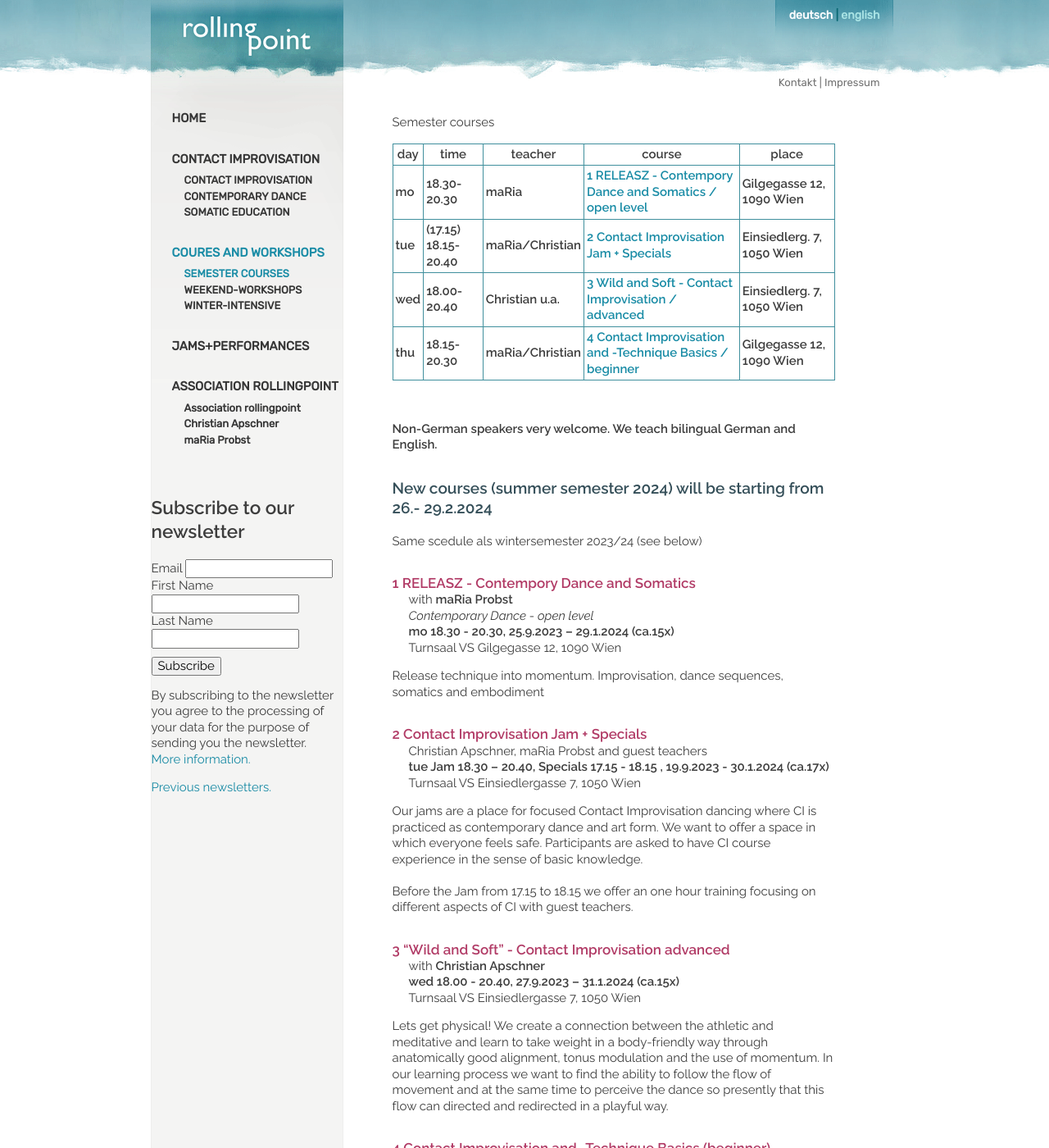
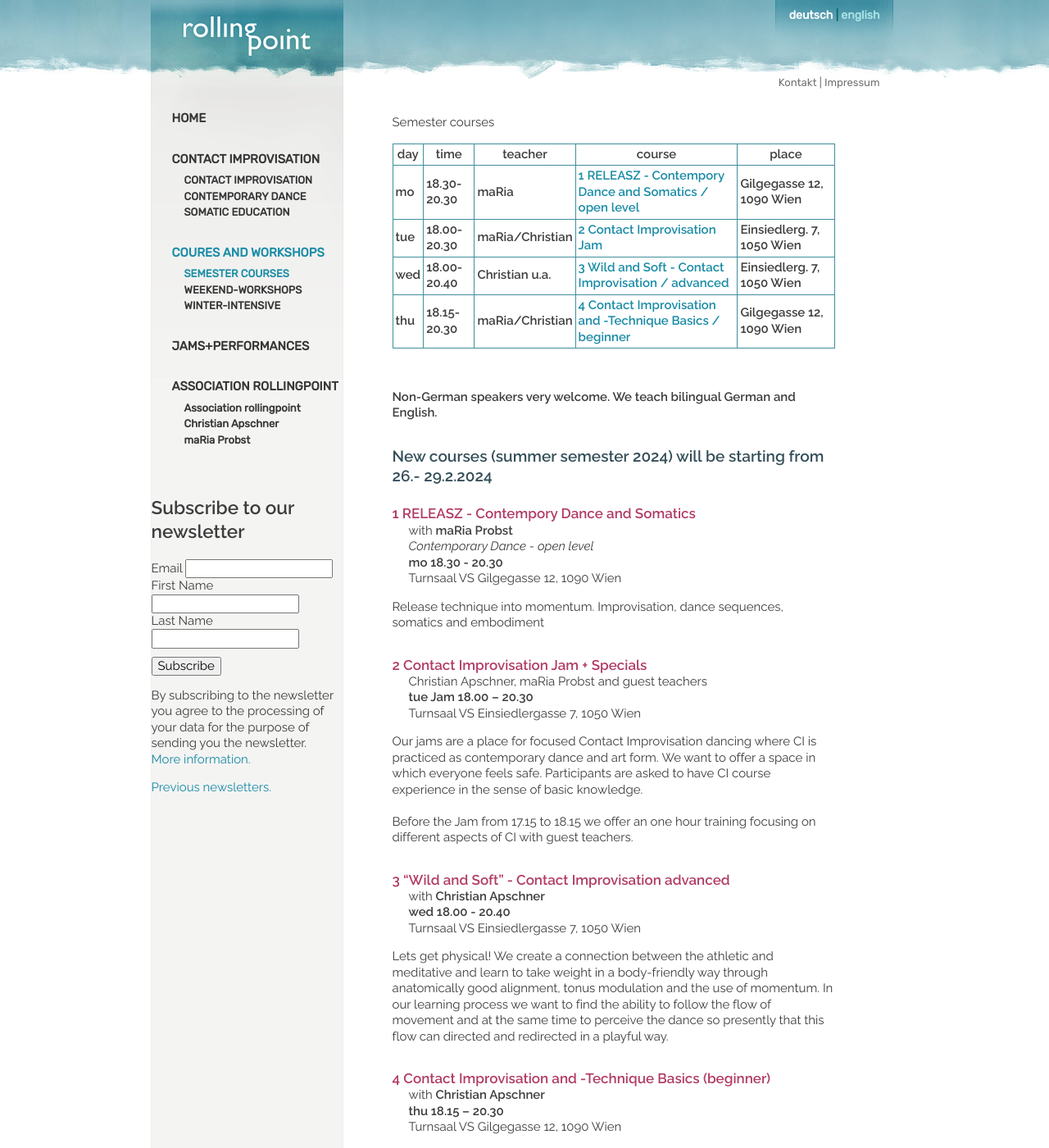
Before and after one commit to manulari/rollingpointat, a Jekyll site: the page built from _pages_en/en-kurse.md, in a window 1280 px wide and 1400 px high. Shown: the whole window at 82% size. Built offline with Jekyll 4.4.1, drawn with Linux system fonts in a browser that asks for light colours; comment, search, counter and statistics services are not loaded; some of the changed text lies outside the part shown.

Commit message:
Update page (en) “en-kurse”

```diff
--- a/_pages_en/en-kurse.md
+++ b/_pages_en/en-kurse.md
@@ -6,12 +6,12 @@ other_lang: /kurse
 ---
 Semester courses
 
-| day     | time                    | teacher             | course                                                               | place                         |
-| ------- | ----------------------- | ------------------- | -------------------------------------------------------------------- | ----------------------------- |
-| **mo**  | **18.30-20.30**         | **maRia**           | **[1 RELEASZ - Contempory Dance and Somatics / open level](#mo)**    | **Gilgegasse 12, 1090 Wien**  |
-| **tue** | **(17.15) 18.15-20.40** | **maRia/Christian** | [](#mie)**[2 Contact Improvisation Jam + Specials](#di)**            | **Einsiedlerg. 7, 1050 Wien** |
-| **wed** | **18.00-20.40**         | **Christian u.a.**  | **[3 Wild and Soft - Contact Improvisation / advanced](#mi)**        | **Einsiedlerg. 7, 1050 Wien** |
-| **thu** | **18.15-20.30**         | **maRia/Christian** | **[4 Contact Improvisation and -Technique Basics  / beginner](#do)** | **Gilgegasse 12, 1090 Wien**  |
+| day     | time            | teacher             | course                                                               | place                         |
+| ------- | --------------- | ------------------- | -------------------------------------------------------------------- | ----------------------------- |
+| **mo**  | **18.30-20.30** | **maRia**           | **[1 RELEASZ - Contempory Dance and Somatics / open level](#mo)**    | **Gilgegasse 12, 1090 Wien**  |
+| **tue** | **18.00-20.30** | **maRia/Christian** | [](#mie)**[2 Contact Improvisation Jam](#di)**                       | **Einsiedlerg. 7, 1050 Wien** |
+| **wed** | **18.00-20.40** | **Christian u.a.**  | **[3 Wild and Soft - Contact Improvisation / advanced](#mi)**        | **Einsiedlerg. 7, 1050 Wien** |
+| **thu** | **18.15-20.30** | **maRia/Christian** | **[4 Contact Improvisation and -Technique Basics  / beginner](#do)** | **Gilgegasse 12, 1090 Wien**  |
 
 &nbsp;
 
@@ -19,7 +19,7 @@ Semester courses
 
 ### New courses (summer semester 2024) will be starting from 26.- 29.2.2024
 
-Same scedule als wintersemester 2023/24 (see below)
+
 
 <div class="named-anchor" id="mo"></div>
 
@@ -27,7 +27,7 @@ Same scedule als wintersemester 2023/24 (see below)
 
 with **maRia Probst**\
 *Contemporary Dance* - *open level*\
-**mo 18.30 - 20.30, 25.9.2023 – 29.1.2024 (ca.15x)**\
+**mo 18.30 - 20.30**\
 Turnsaal VS Gilgegasse 12, 1090 Wien
 
 Release technique into momentum. Improvisation, dance sequences, somatics and embodiment
@@ -37,7 +37,7 @@ Release technique into momentum. Improvisation, dance sequences, somatics and em
 #### 2 Contact Improvisation Jam + Specials
 
 Christian Apschner, maRia Probst and guest teachers\
-**tue Jam 18.30 – 20.40, Specials 17.15 - 18.15 , 19.9.2023 - 30.1.2024 (ca.17x)**\
+**tue Jam 18.00 – 20.30**\
 Turnsaal VS Einsiedlergasse 7, 1050 Wien
 
 Our jams are a place for focused Contact Improvisation dancing where CI is practiced as contemporary dance and art form. We want to offer a space in which everyone feels safe. Participants are asked to have CI course experience in the sense of basic knowledge.\
@@ -49,7 +49,7 @@ Before the Jam from 17.15 to 18.15 we offer an one hour training focusing on dif
 #### 3 "Wild and Soft" - **Contact Improvisation  advanced**
 
 with **Christian Apschner**\
-**wed 18.00 - 20.40, 27.9.2023 – 31.1.2024 (ca.15x)**\
+**wed 18.00 - 20.40**\
 Turnsaal VS Einsiedlergasse 7, 1050 Wien
 
 Lets get physical! We create a connection between the athletic and meditative and learn to take weight in a body-friendly way through anatomically good alignment, tonus modulation and the use of momentum. In our learning process we want to find the ability to follow the flow of movement and at the same time to perceive the dance so presently that this flow can directed and redirected in a playful way.
@@ -59,7 +59,7 @@ Lets get physical! We create a connection between the athletic and meditative an
 #### 4 Contact Improvisation and -Technique Basics (beginner)
 
 with **Christian Apschner**\
-**thu 18.15 – 20.30, 28.9.2023.- 1.2.2024 (ca.15x)**\
+**thu 18.15 – 20.30**\
 Turnsaal VS Gilgegasse 12, 1090 Wien
 
 *ongoing study group*
```
